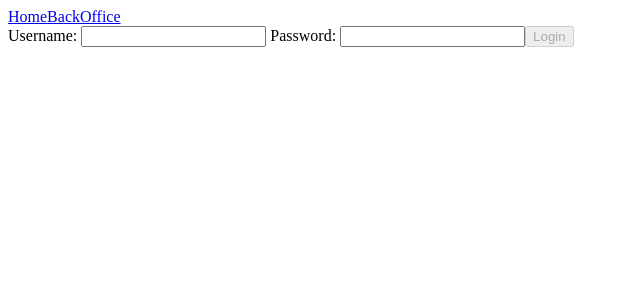
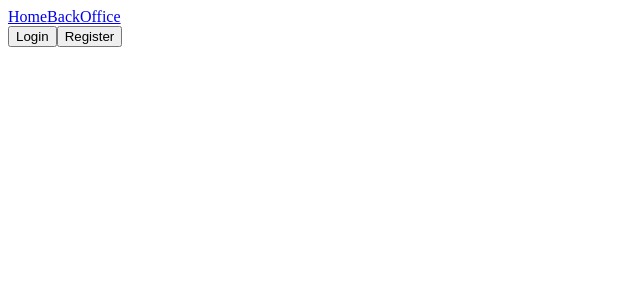
Before and after one commit to elenapayan/kurso-angular, an Angular app: page /login in a window 1280 px wide. Shown: the top 300 px of the page, without its empty margins (0-640 px from the left). Built offline with nearby package versions, Linux system fonts and the light colour scheme.

Commit message:
Add register option in login component

```diff
--- a/src/app/auth/login-proxy.service.ts
+++ b/src/app/auth/login-proxy.service.ts
@@ -9,14 +9,16 @@ export class LoginProxyService {
 
   constructor(private httpClient: HttpClient) { }
 
-  login(formLogin): Observable<any> {
-    const auth = btoa(`${formLogin.username}:${formLogin.password}`);
+  login(loginForm): Observable<any> {
+    console.log('proxy', loginForm);
+    const auth = btoa(`${loginForm.username}:${loginForm.password}`);
     const httpOptions = {
       headers: new HttpHeaders({
         'Content-Type': 'application/json',
         Authorization: 'Basic ' + auth
       })
     };
+    console.log('httpOpt', httpOptions);
     return this.httpClient.post('http://localhost:3000/api/login/', '', httpOptions); // 2 arg es los datos nuevos
   }
 }
--- a/src/app/auth/login.service.ts
+++ b/src/app/auth/login.service.ts
@@ -9,8 +9,9 @@ export class LoginService {
 
   constructor(private proxy: LoginProxyService) { }
 
-  login(formLogin: object): void {
-    this.proxy.login(formLogin).subscribe(
+  login(loginForm: object): void {
+    console.log('service', loginForm);
+    this.proxy.login(loginForm).subscribe(
       (tokenDTO: TokenDTO) => localStorage.setItem('token', tokenDTO.token),
       (error) => console.log(error)
     );
--- a/src/app/auth/login/login.component.html
+++ b/src/app/auth/login/login.component.html
@@ -1,5 +1,9 @@
-<form [formGroup]="loginForm">
-    Username: <input type="text" formControlName="username">
-    Password: <input type="password" formControlName="password">
-    <button (click)="login()" [disabled]="!loginForm.valid">Login</button>
-</form>
+<button (click)="showForm('login')">Login</button>
+<button (click)="showForm('')">Register</button>
+<div *ngIf="show">
+    <form [formGroup]="welcomeForm">
+        Username: <input type="text" formControlName="username">
+        Password: <input type="password" formControlName="password">
+        <button (click)="handleWelcome()" [disabled]="!welcomeForm.valid">Send</button>
+    </form>
+</div>
--- a/src/app/auth/login/login.component.ts
+++ b/src/app/auth/login/login.component.ts
@@ -1,5 +1,7 @@
-import { Component, OnInit } from '@angular/core';
+import { Component, OnDestroy, OnInit } from '@angular/core';
 import { FormControl, FormGroup, Validators } from '@angular/forms';
+import { Subscription } from 'rxjs/internal/Subscription';
+import { BackOfficeService } from 'src/app/back-office/back-office.service';
 import { LoginService } from '../login.service';
 
 
@@ -9,23 +11,56 @@ import { LoginService } from '../login.service';
   styleUrls: ['./login.component.scss']
 })
 
-export class LoginComponent implements OnInit {
+export class LoginComponent implements OnInit, OnDestroy {
 
-  loginForm: FormGroup;
+  welcomeForm: FormGroup;
+  subUser: Subscription;
+  show: boolean;
+  btnSelectedIsLogin: boolean;
 
-  constructor(private loginService: LoginService) { }
+  constructor(private loginService: LoginService, private backService: BackOfficeService) { }
 
   ngOnInit(): void {
-    this.loginForm = new FormGroup({
+    this.show = false;
+    this.btnSelectedIsLogin = false;
+    this.welcomeForm = new FormGroup({
       username: new FormControl('', [Validators.required]),
       password: new FormControl('', [Validators.required]),
     });
   }
 
-  login() {
-    const formLogin = this.loginForm.value;
-    console.log(formLogin);
+  login(): void {
+    const loginForm = this.welcomeForm.value;
+    console.log('log', loginForm);
+    this.loginService.login(loginForm);
+  }
 
-    this.loginService.login(formLogin);
+  register(): void {
+    const newUser = this.welcomeForm.value;
+    console.log('reg', newUser);
+    this.backService.createUser(newUser).subscribe();
+  }
+
+  handleWelcome(): void {
+    if (this.btnSelectedIsLogin) {
+      this.login();
+    } else {
+      this.register();
+    }
+  }
+
+  showForm(log): void {
+    this.show = !this.show;
+    if (log) {
+      this.btnSelectedIsLogin = true;
+    } else {
+      this.btnSelectedIsLogin = false;
+    }
+  }
+
+  ngOnDestroy(): void {
+    if (this.subUser) {
+      this.subUser.unsubscribe();
+    }
   }
 }
--- a/src/app/back-office/back-office.service.ts
+++ b/src/app/back-office/back-office.service.ts
@@ -3,6 +3,7 @@ import { Injectable } from '@angular/core';
 import { Observable } from 'rxjs/internal/Observable';
 import { PostDetailDTO } from '../dto/post-detail.dto';
 import { PostDTO } from '../dto/post.dto';
+import { UserDTO } from '../dto/user.dto';
 
 @Injectable({
   providedIn: 'root'
@@ -35,11 +36,15 @@ export class BackOfficeService {
     return this.httpClient.delete<PostDetailDTO>(`http://localhost:3000/api/comments/${id}`);
   }
 
-  addComment(id, comment): Observable<PostDetailDTO>{
+  addComment(id, comment): Observable<PostDetailDTO> {
     return this.httpClient.post<PostDetailDTO>(`http://localhost:3000/api/posts/${id}/comment`, comment);
   }
 
-  updateComment(id, comment): Observable<PostDetailDTO>{
+  updateComment(id, comment): Observable<PostDetailDTO> {
     return this.httpClient.put<PostDetailDTO>(`http://localhost:3000/api/comments/${id}`, comment);
   }
+
+  createUser(user): Observable<UserDTO> {
+    return this.httpClient.post<UserDTO>('http://localhost:3000/api/user/', user);
+  }
 }
--- a/src/app/back-office/post-back/post-back.component.ts
+++ b/src/app/back-office/post-back/post-back.component.ts
@@ -44,16 +44,12 @@ export class PostBackComponent implements OnInit, OnDestroy {
 
   savePost(): void {
     const createForm = this.createPost.value;
-    this.subSave = this.backService.savePost(createForm).subscribe((res) => {
-      this.post = res;
-    });
+    this.subSave = this.backService.savePost(createForm).subscribe();
   }
 
   updatePost(): void {
     const updateForm = this.createPost.value;
-    this.subUpdate = this.backService.updatePost(this.id, updateForm).subscribe((res) => {
-      this.post = res;
-    });
+    this.subUpdate = this.backService.updatePost(this.id, updateForm).subscribe();
   }
 
   handlePost(): void {
@@ -65,9 +61,7 @@ export class PostBackComponent implements OnInit, OnDestroy {
   }
 
   deletePost(id): void {
-    this.subDelete = this.backService.deletePost(id).subscribe((res) => {
-      this.post = res;
-    });
+    this.subDelete = this.backService.deletePost(id).subscribe();
   }
 
   showForm(id): void {
--- a/src/app/back-office/post-detail-back/post-detail-back.component.html
+++ b/src/app/back-office/post-detail-back/post-detail-back.component.html
@@ -7,8 +7,7 @@
         <li *ngFor="let comment of (getPost$ | async)?.comments">
             <p>{{comment?.comment}}</p>
             <p>{{comment?.nickname}}</p>
-            <p>{{comment?.date}}</p>
-            <button>Edit</button>
+            <p>{{comment?.date|date:'medium'}}</p>
             <button (click)="showForm(comment?._id)">Edit</button>
             <button (click)="deleteComment(comment?._id)">Delete</button>
         </li>
--- /dev/null
+++ b/src/app/dto/user.dto.ts
@@ -0,0 +1,4 @@
+export interface UserDTO {
+    username: string ;
+    password: string;
+}
```
